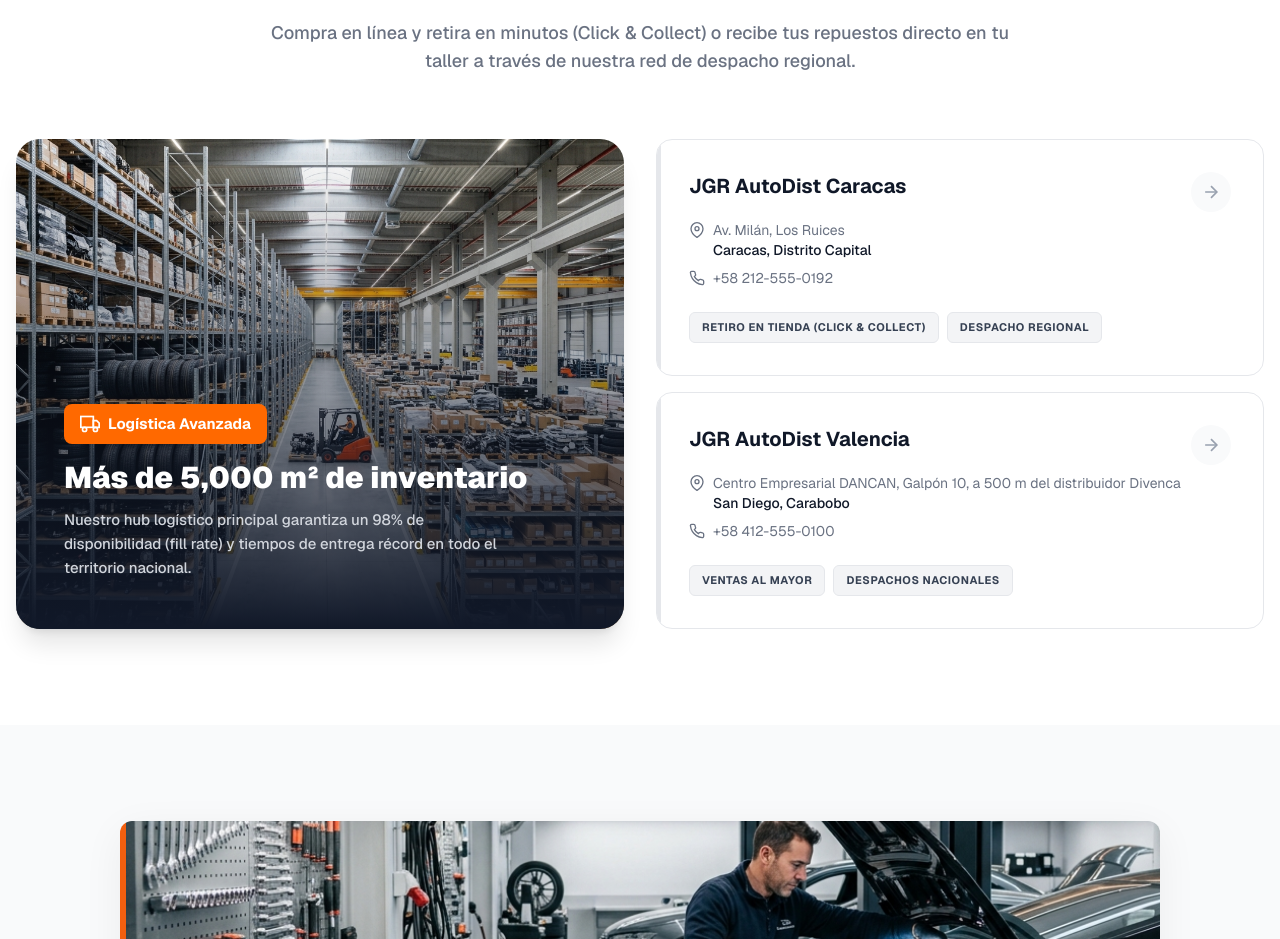
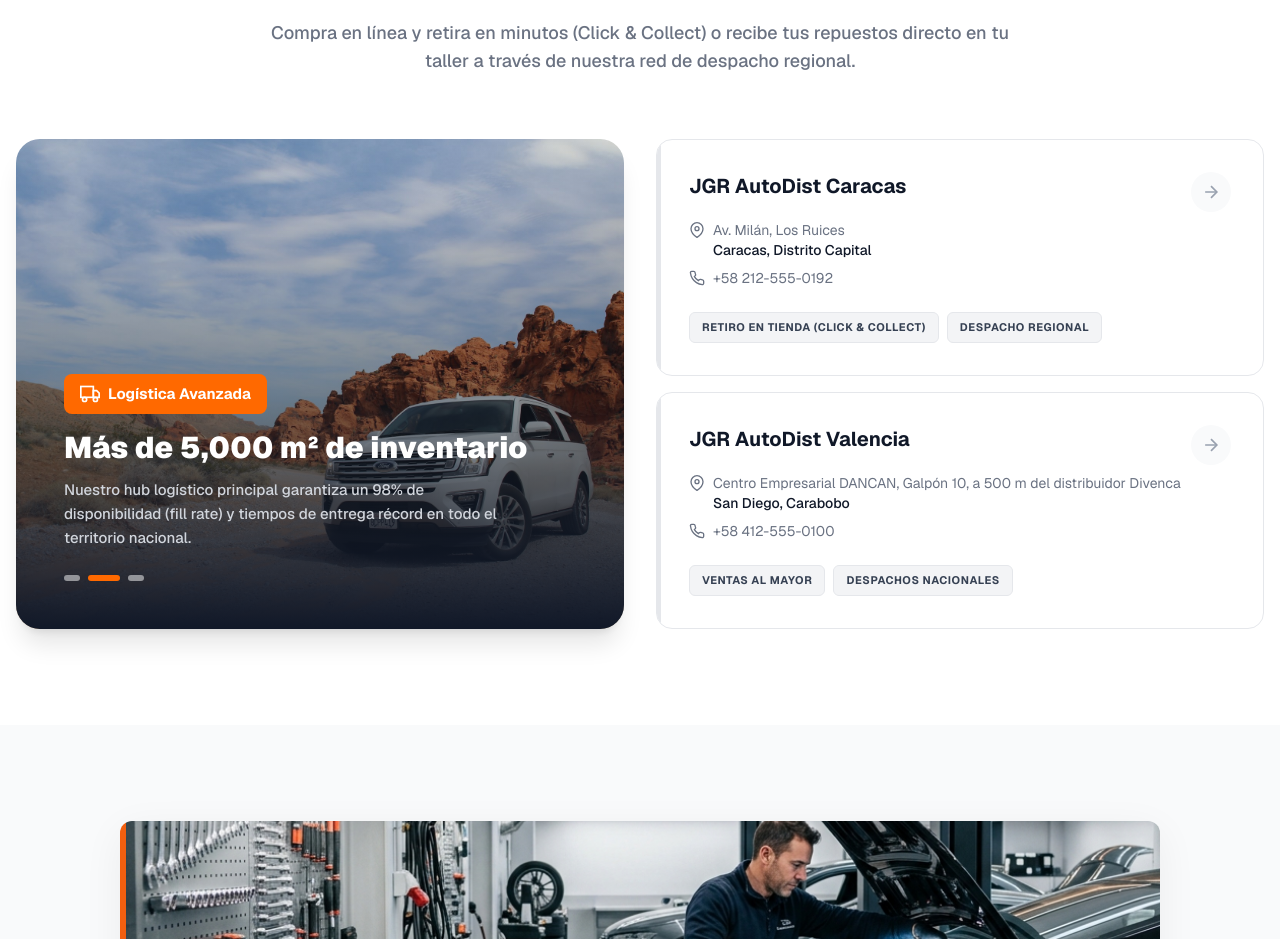
Before and after one commit to venhaztap-creator/jgr, a Next.js app: page / in a window 1280 px wide. Shown: the part 6840-7779 px from the top of the page. Built offline with nearby package versions, Linux system fonts and the light colour scheme.

Commit message:
Convierte la imagen del centro de distribución en un carrusel dinámico

```diff
--- a/src/components/home/StoreLocations.tsx
+++ b/src/components/home/StoreLocations.tsx
@@ -1,4 +1,12 @@
 "use client";
+
+import { useState, useEffect } from 'react';
+
+const CAROUSEL_IMAGES = [
+  '/assets/jgr/distribution_center.jpg',
+  '/assets/jgr/truck-hires.jpg',
+  '/assets/jgr/taller-mecanico.jpg'
+];
 
 const LOCATIONS = [
   {
@@ -22,6 +30,15 @@ const LOCATIONS = [
 ];
 
 export default function StoreLocations() {
+  const [currentImageIndex, setCurrentImageIndex] = useState(0);
+
+  useEffect(() => {
+    const timer = setInterval(() => {
+      setCurrentImageIndex((prev) => (prev + 1) % CAROUSEL_IMAGES.length);
+    }, 4000);
+    return () => clearInterval(timer);
+  }, []);
+
   return (
     <section className="py-24 bg-white border-t border-gray-100" id="sedes">
       <div className="container mx-auto px-4 max-w-7xl">
@@ -36,22 +53,41 @@ export default function StoreLocations() {
 
         <div className="flex flex-col lg:flex-row gap-8">
 
-          {/* Visual Element (Map/Warehouse Illustration) */}
+          {/* Visual Element (Map/Warehouse Illustration as Carousel) */}
           <div className="lg:w-1/2 relative rounded-3xl overflow-hidden shadow-xl min-h-[400px]">
-            <img
-              src="/assets/jgr/distribution_center.jpg"
-              alt="Centro de Distribución"
-              className="absolute inset-0 w-full h-full object-cover"
-            />
+            {CAROUSEL_IMAGES.map((src, idx) => (
+              <img
+                key={src}
+                src={src}
+                alt={`Centro de Distribución ${idx + 1}`}
+                className={`absolute inset-0 w-full h-full object-cover transition-opacity duration-1000 ${
+                  idx === currentImageIndex ? 'opacity-100' : 'opacity-0'
+                }`}
+              />
+            ))}
             <div className="absolute inset-0 bg-gradient-to-t from-gray-900 via-gray-900/40 to-transparent"></div>
 
-            <div className="absolute bottom-0 left-0 w-full p-8 md:p-12">
+            <div className="absolute bottom-0 left-0 w-full p-8 md:p-12 z-10">
               <div className="bg-orange-500 text-white px-4 py-2 rounded-lg inline-flex items-center gap-2 font-bold mb-4">
                 <svg width="20" height="20" viewBox="0 0 24 24" fill="none" stroke="currentColor" strokeWidth="2"><rect x="1" y="3" width="15" height="13"/><polygon points="16 8 20 8 23 11 23 16 16 16 16 8"/><circle cx="5.5" cy="18.5" r="2.5"/><circle cx="18.5" cy="18.5" r="2.5"/></svg>
                 Logística Avanzada
               </div>
               <h3 className="text-white text-3xl font-black mb-3">Más de 5,000 m² de inventario</h3>
-              <p className="text-gray-300 font-medium leading-relaxed max-w-md">Nuestro hub logístico principal garantiza un 98% de disponibilidad (fill rate) y tiempos de entrega récord en todo el territorio nacional.</p>
+              <p className="text-gray-300 font-medium leading-relaxed max-w-md mb-6">Nuestro hub logístico principal garantiza un 98% de disponibilidad (fill rate) y tiempos de entrega récord en todo el territorio nacional.</p>
+
+              {/* Carousel Indicators */}
+              <div className="flex gap-2">
+                {CAROUSEL_IMAGES.map((_, idx) => (
+                  <button
+                    key={idx}
+                    onClick={() => setCurrentImageIndex(idx)}
+                    className={`h-1.5 rounded-full transition-all duration-300 ${
+                      idx === currentImageIndex ? 'w-8 bg-orange-500' : 'w-4 bg-white/50 hover:bg-white/80'
+                    }`}
+                    aria-label={`Ir a la imagen ${idx + 1}`}
+                  />
+                ))}
+              </div>
             </div>
           </div>
 
```
